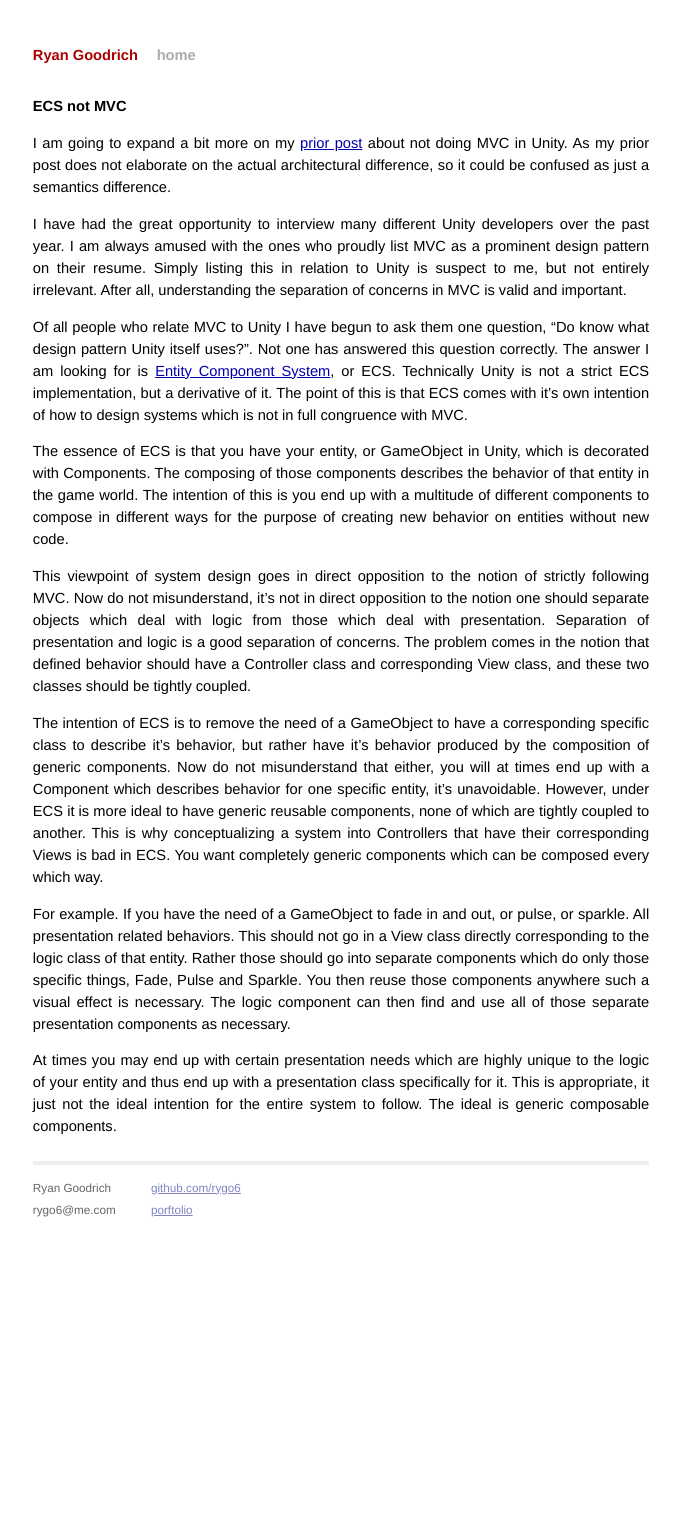
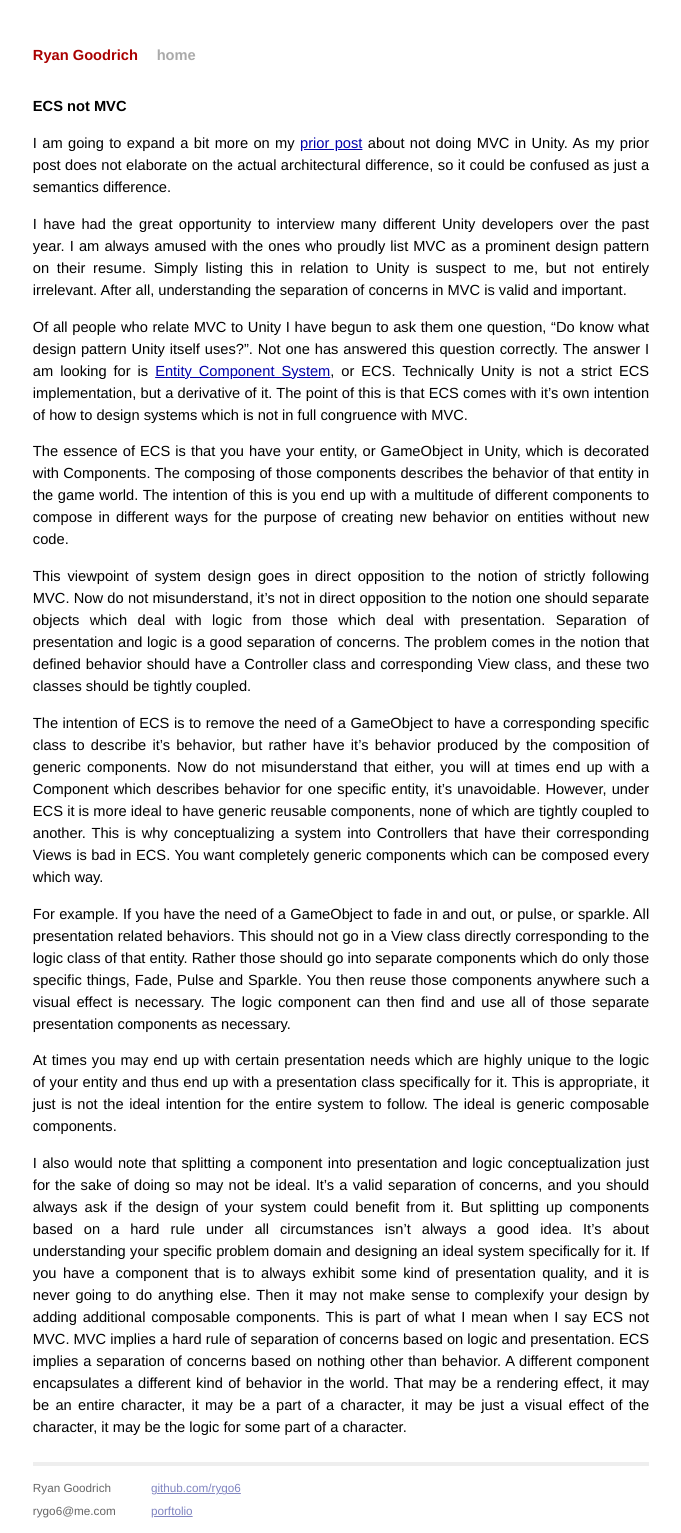
Before and after one commit to rygo6/rygo6.github.io, a Jekyll site: the page built from _posts/2017-3-26-ECS-not-MVC.md, in a window 1280 px wide. Shown: the whole page, without its empty margins (299-980 px from the left). Built offline with Jekyll 4.4.1, drawn with Linux system fonts in a browser that asks for light colours; before the commit the page ends 1232 px from its top, so only the background shows below that.

Commit message:
update post

```diff
--- a/_posts/2017-3-26-ECS-not-MVC.md
+++ b/_posts/2017-3-26-ECS-not-MVC.md
@@ -20,4 +20,6 @@ The intention of ECS is to remove the need of a GameObject to have a correspondi
 
 For example. If you have the need of a GameObject to fade in and out, or pulse, or sparkle. All presentation related behaviors. This should not go in a View class directly corresponding to the logic class of that entity. Rather those should go into separate components which do only those specific things, Fade, Pulse and Sparkle. You then reuse those components anywhere such a visual effect is necessary. The logic component can then find and use all of those separate presentation components as necessary.
 
-At times you may end up with certain presentation needs which are highly unique to the logic of your entity and thus end up with a presentation class specifically for it. This is appropriate, it just not the ideal intention for the entire system to follow. The ideal is generic composable components.
+At times you may end up with certain presentation needs which are highly unique to the logic of your entity and thus end up with a presentation class specifically for it. This is appropriate, it just is not the ideal intention for the entire system to follow. The ideal is generic composable components.
+
+I also would note that splitting a component into presentation and logic conceptualization just for the sake of doing so may not be ideal. It's a valid separation of concerns, and you should always ask if the design of your system could benefit from it. But splitting up components based on a hard rule under all circumstances isn't always a good idea. It's about understanding your specific problem domain and designing an ideal system specifically for it. If you have a component that is to always exhibit some kind of presentation quality, and it is never going to do anything else. Then it may not make sense to complexify your design by adding additional composable components. This is part of what I mean when I say ECS not MVC. MVC implies a hard rule of separation of concerns based on logic and presentation. ECS implies a separation of concerns based on nothing other than behavior. A different component encapsulates a different kind of behavior in the world. That may be a rendering effect, it may be an entire character, it may be a part of a character, it may be just a visual effect of the character, it may be the logic for some part of a character.
```
